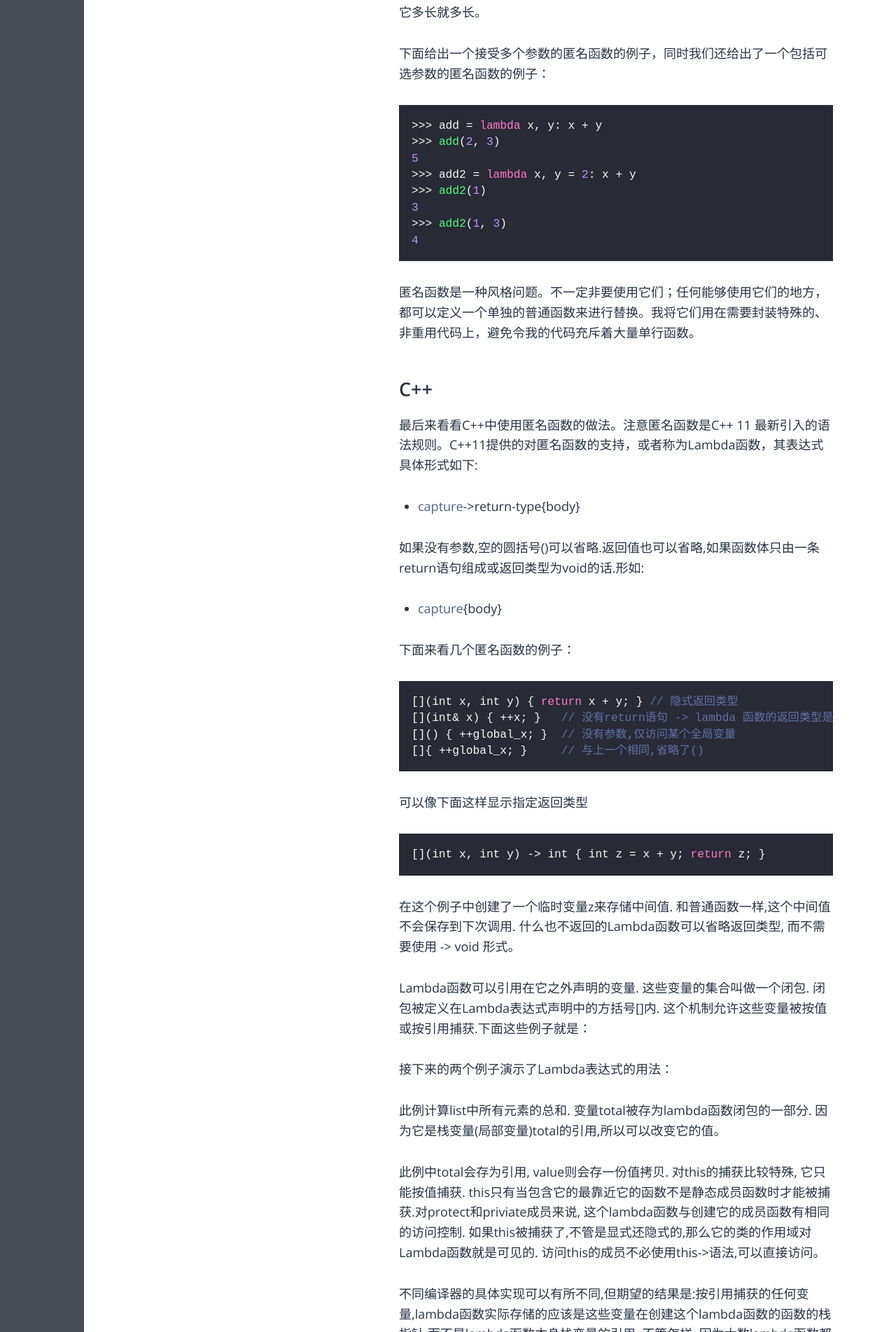
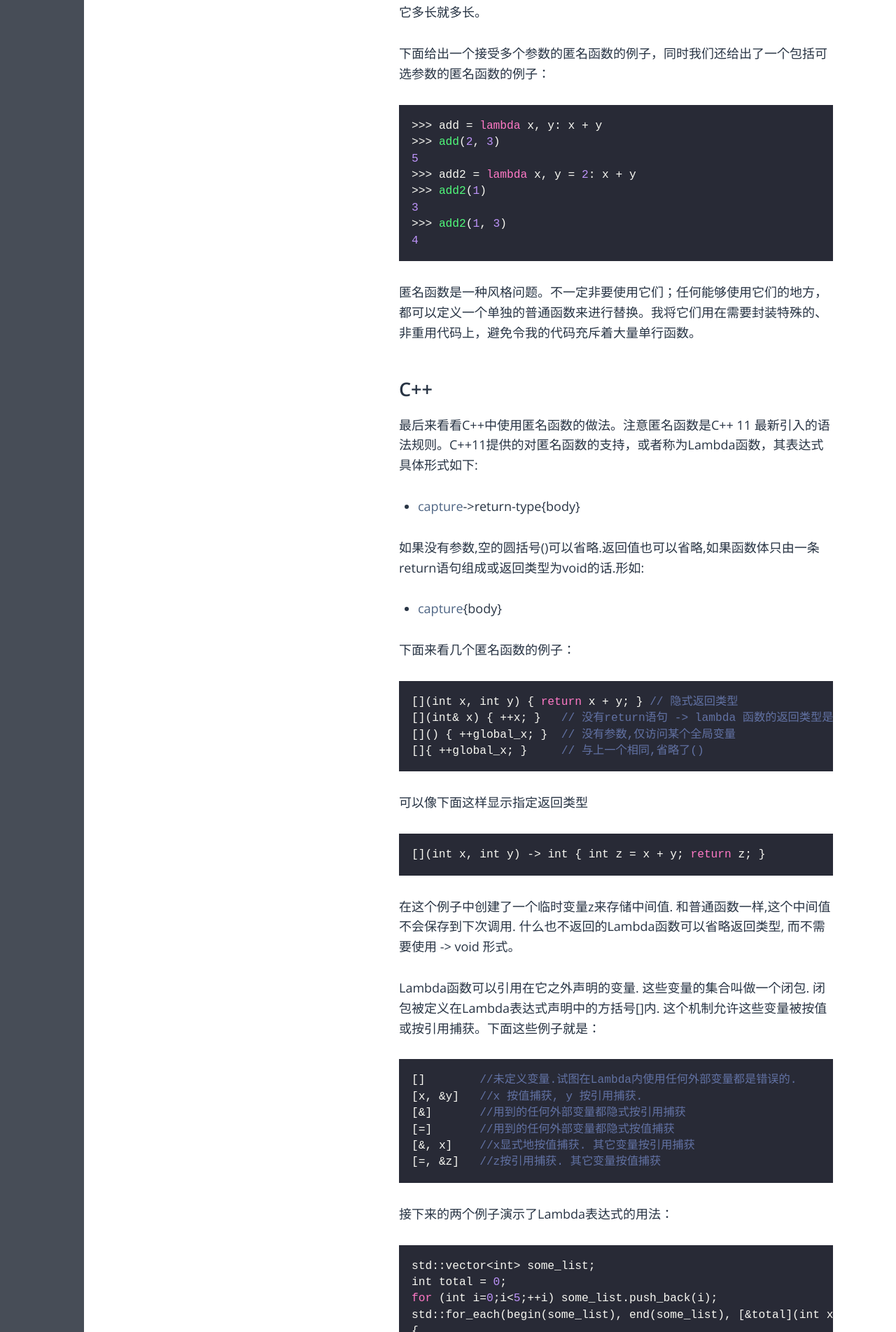
Before and after one commit to fzuo/baimafujinji, a Jekyll site: the page built from _posts/tech/2009-11-22-anonymous-function.md, in a window 1280 px wide. Shown: the part 3097-5000 px from the top of the page at 70% size. Built offline with Jekyll 4.4.1, drawn with Linux system fonts in a browser that asks for light colours; some web fonts are replaced; some of the changed text lies outside the part shown.

Commit message:
Update 2009-11-22-anonymous-function.md

````diff
--- a/_posts/tech/2009-11-22-anonymous-function.md
+++ b/_posts/tech/2009-11-22-anonymous-function.md
@@ -129,11 +129,40 @@
 
 在这个例子中创建了一个临时变量z来存储中间值. 和普通函数一样,这个中间值不会保存到下次调用. 什么也不返回的Lambda函数可以省略返回类型, 而不需要使用 -> void 形式。
 
-Lambda函数可以引用在它之外声明的变量. 这些变量的集合叫做一个闭包. 闭包被定义在Lambda表达式声明中的方括号[]内. 这个机制允许这些变量被按值或按引用捕获.下面这些例子就是：
+Lambda函数可以引用在它之外声明的变量. 这些变量的集合叫做一个闭包. 闭包被定义在Lambda表达式声明中的方括号[]内. 这个机制允许这些变量被按值或按引用捕获。下面这些例子就是：
+
+```c++
+[]        //未定义变量.试图在Lambda内使用任何外部变量都是错误的.
+[x, &y]   //x 按值捕获, y 按引用捕获.
+[&]       //用到的任何外部变量都隐式按引用捕获
+[=]       //用到的任何外部变量都隐式按值捕获
+[&, x]    //x显式地按值捕获. 其它变量按引用捕获
+[=, &z]   //z按引用捕获. 其它变量按值捕获
+```
 
 接下来的两个例子演示了Lambda表达式的用法：
 
-此例计算list中所有元素的总和. 变量total被存为lambda函数闭包的一部分. 因为它是栈变量(局部变量)total的引用,所以可以改变它的值。
+```c++
+std::vector<int> some_list;
+int total = 0;
+for (int i=0;i<5;++i) some_list.push_back(i);
+std::for_each(begin(some_list), end(some_list), [&total](int x)
+{
+    total += x;
+});
+```
+
+此例计算list中所有元素的总和。变量total被存为lambda函数闭包的一部分。因为它是栈变量(局部变量)total的引用，所以可以改变它的值。
+
+```c++
+std::vector<int> some_list;
+int total = 0;
+int value = 5;
+std::for_each(begin(some_list), end(some_list), [&, value, this](int x)
+{
+    total += x * value * this->some_func();
+});
+```
 
 此例中total会存为引用, value则会存一份值拷贝. 对this的捕获比较特殊, 它只能按值捕获. this只有当包含它的最靠近它的函数不是静态成员函数时才能被捕获.对protect和priviate成员来说, 这个lambda函数与创建它的成员函数有相同的访问控制. 如果this被捕获了,不管是显式还隐式的,那么它的类的作用域对Lambda函数就是可见的. 访问this的成员不必使用this->语法,可以直接访问。
 
@@ -143,6 +172,10 @@
 
 lambda函数是一个依赖于实现的函数对象类型，这个类型的名字只有编译器知道。如果用户想把lambda函数做为一个参数来传递, 那么形参的类型必须是模板类型或者必须能创建一个std::function类似的对象去捕获lambda函数。使用 auto关键字可以帮助存储lambda函数。
 
+```c++
+auto my_lambda_func = [&](int x) { /*...*/ };
+auto my_onheap_lambda_func = new auto([=](int x) { /*...*/ });
+```
 
 这里有一个例子, 把匿名函数存储在变量,数组或vector中,并把它们当做命名参数来传递
 
````
